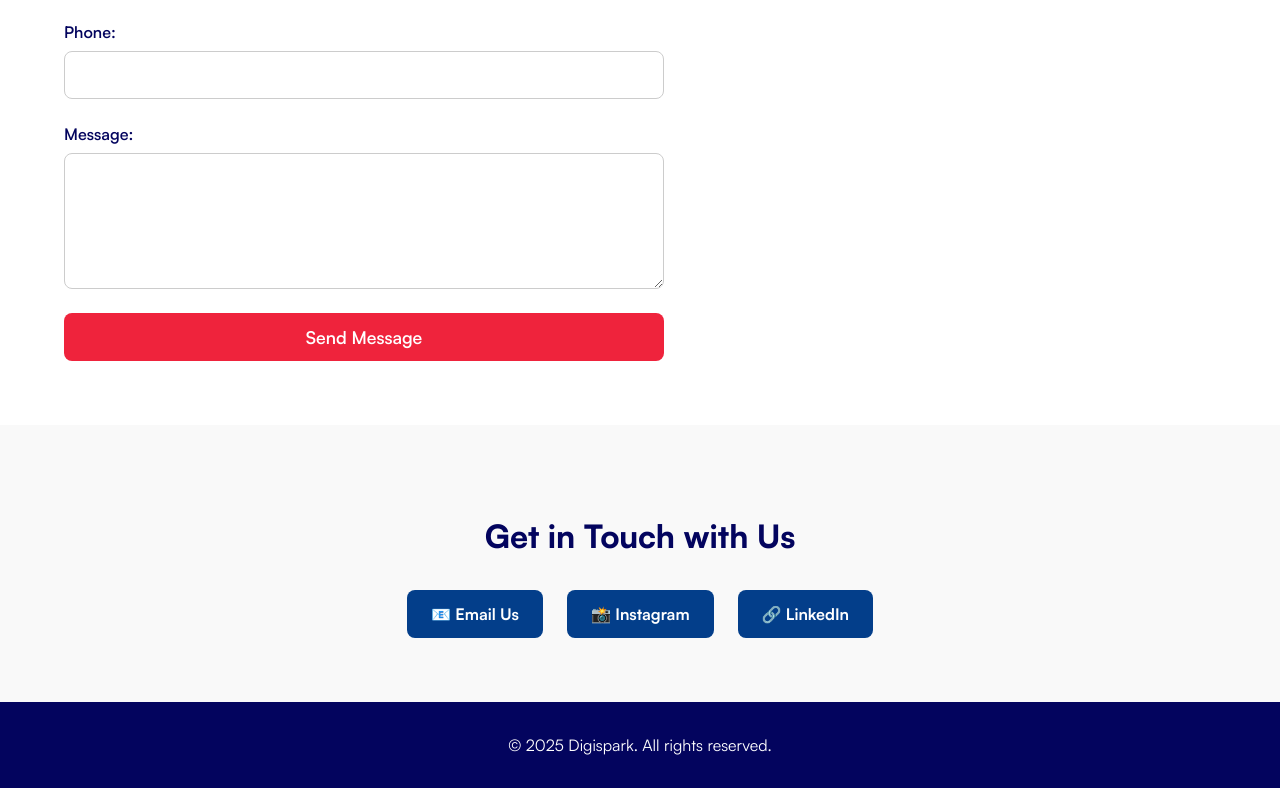
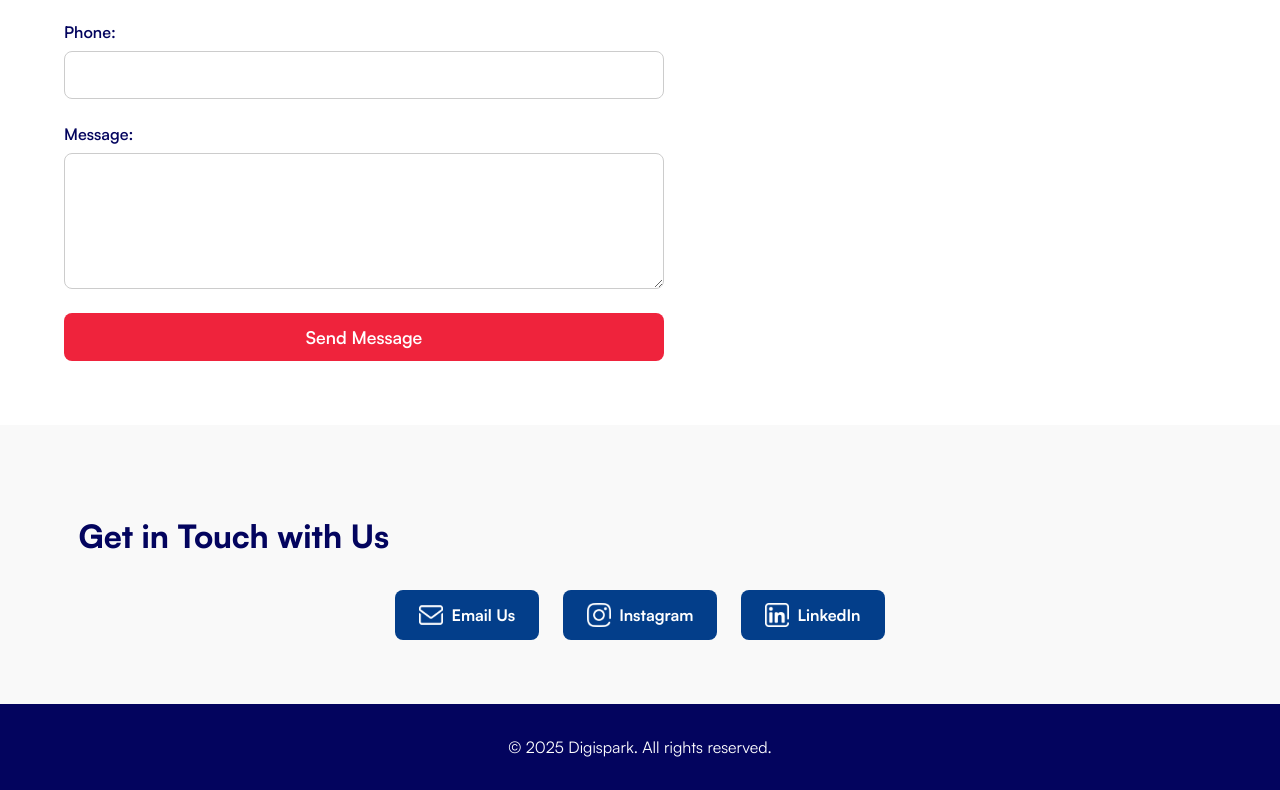
Before and after one commit to sudhanshu236/digispark, a plain HTML site: page index.html in a window 1280 px wide. Shown: the part 1638-2428 px from the top of the page. Drawn offline with Linux system fonts and the light colour scheme.

Commit message:
updated social buttons

```diff
--- a/index.html
+++ b/index.html
@@ -226,12 +226,21 @@
   </section>
 
   <section id="get-in-touch" class="get-in-touch">
-  <h2>Get in Touch with Us</h2>
-  <div class="contact-buttons">
-    <a href="mailto:digispark.co@gmail.com" class="btn contact-btn">📧 Email Us</a>
-    <a href="https://www.instagram.com/digispark.media/" target="_blank" class="btn contact-btn">📸 Instagram</a>
-    <a href="https://www.linkedin.com/company/digispark-media6/" target="_blank" class="btn contact-btn">🔗 LinkedIn</a>
-  </div>
+    <div class="container">
+      <h2>Get in Touch with Us</h2>
+      <div class="contact-buttons">
+        <a href="mailto:digispark.co@gmail.com" class="btn contact-btn">
+          <img src="./assets/mail-inbox-app.png" alt="">
+          Email Us</a>
+        <a href="https://www.instagram.com/digispark.media/" target="_blank" class="btn contact-btn">
+          <img src="./assets/instagram.png" alt="">
+          Instagram</a>
+        <a href="https://www.linkedin.com/company/digispark-media6/" target="_blank" class="btn contact-btn">
+          <img src="./assets/linkedin.png" alt="">
+          LinkedIn</a>
+      </div>
+    </div>
+
 </section>
 
 
--- a/style.css
+++ b/style.css
@@ -241,7 +241,6 @@
 
   .get-in-touch {
   padding: 4rem 1rem;
-  text-align: center;
   background-color: #f9f9f9;
 }
 
@@ -266,6 +265,13 @@
   border-radius: 8px;
   font-weight: bold;
   transition: background-color 0.3s ease, transform 0.2s ease;
+  display: flex;
+  align-items: center;
+}
+
+.contact-btn img {
+  margin-right: 8px;
+  width: 24px;
 }
 
 .contact-btn:hover {
```
Also changed, not shown: assets/instagram.png (added), assets/linkedin.png (added), assets/mail-inbox-app.png (added).
